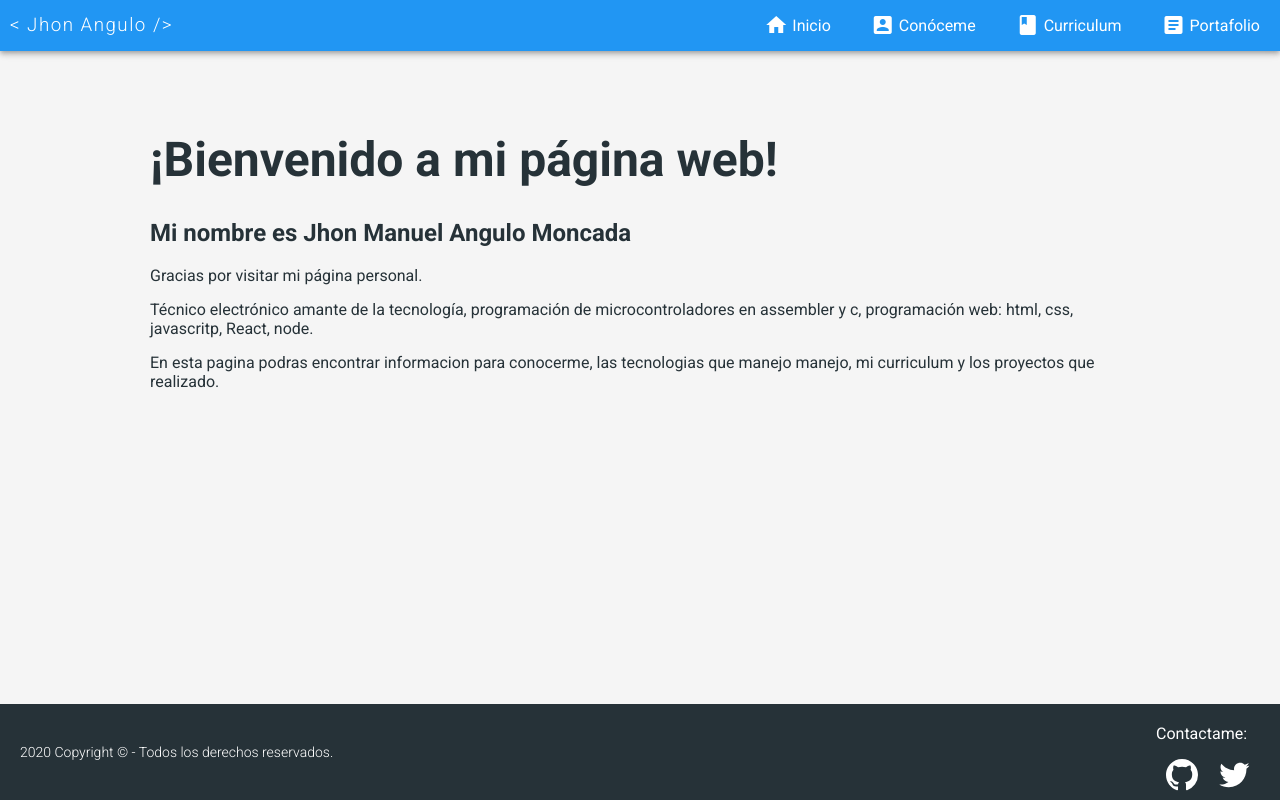
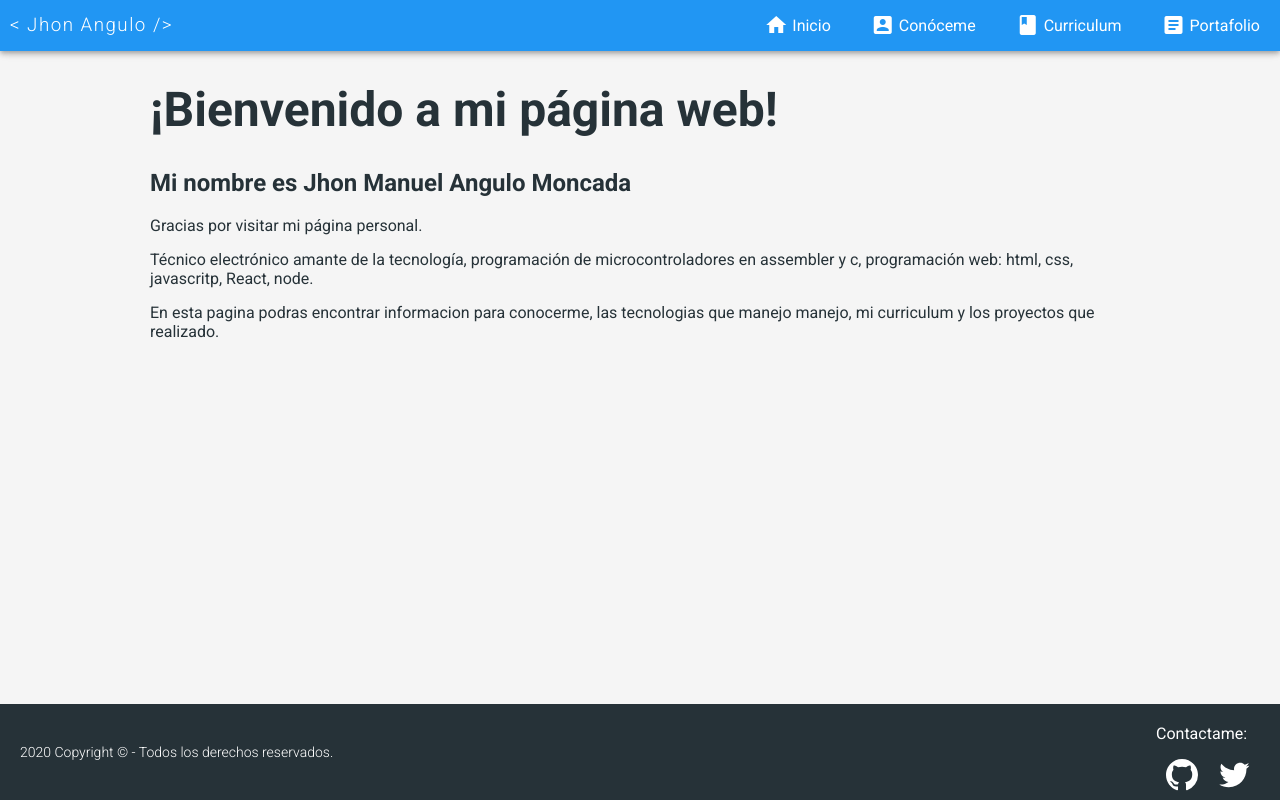
Before and after one commit to JhonAngulo/personal-page, a React (Create React App) app: page / in a window 1280 px wide. Built offline with nearby package versions, Linux system fonts and the light colour scheme.

Commit message:
process 16-06-2019

```diff
--- a/src/assets/styles/components/header.css
+++ b/src/assets/styles/components/header.css
@@ -1,4 +1,7 @@
 .navbar {
+  position: fixed;
+  z-index: 600;
+  width: 100%;
   height: 51px;
   background-color: var(--primary-color);
   display: flex;
--- a/src/assets/styles/global.css
+++ b/src/assets/styles/global.css
@@ -6,6 +6,19 @@
   --dark-color: #263238;
   --text-primary-color: #263238;
   --text-secondary-color: #455a64;
+}
+
+::-webkit-scrollbar {
+  width: 8px;
+}
+
+::-webkit-scrollbar-thumb {
+  border-radius: 20px;
+  background-color: rgba(38, 50, 56, 0.4);
+}
+
+::-webkit-scrollbar-track-piece {
+  background-color: #c5c5c5;
 }
 
 html {
@@ -22,7 +35,7 @@ body {
 #root {
   height: 100vh;
   display: grid;
-  grid-template-rows: 50px 1fr;
+  grid-template-rows: 1fr;
 }
 
 .material-icons {
@@ -37,6 +50,7 @@ a .material-icons {
 
 .main-container {
   max-width: 1000px;
+  width: 90%;
   margin: 40px auto;
   padding: 10px;
   box-sizing: border-box;
```
